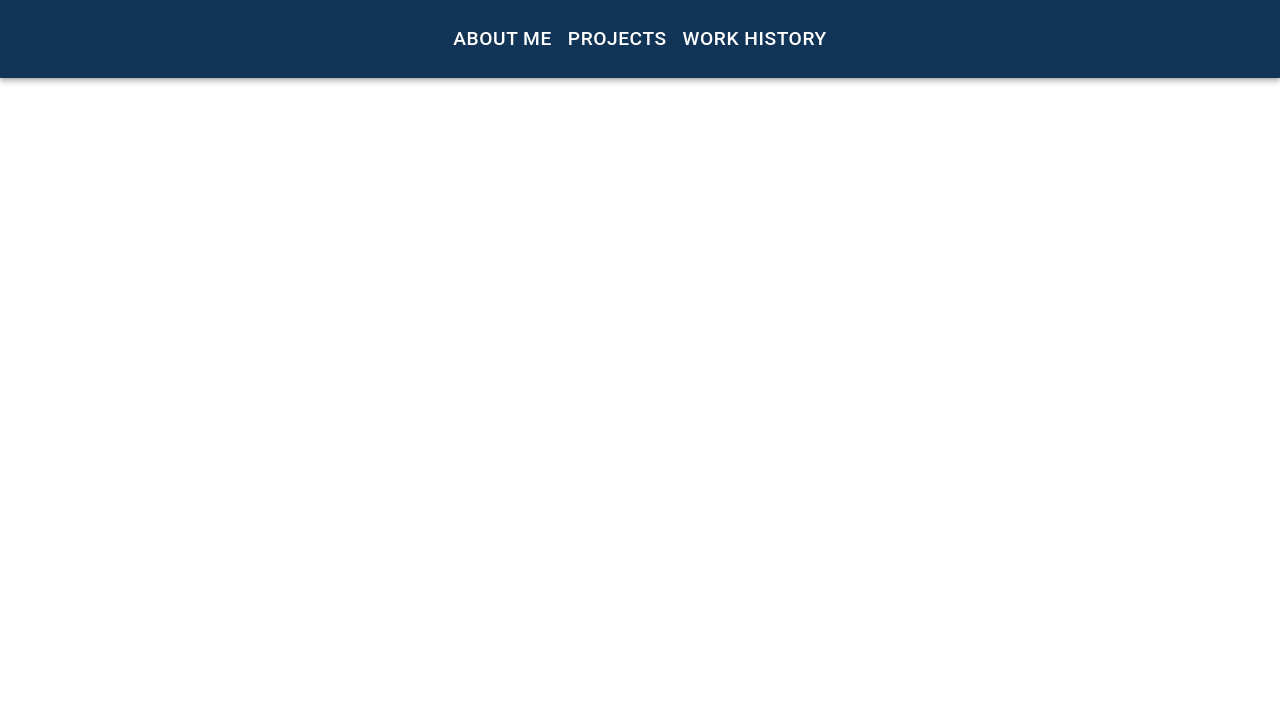
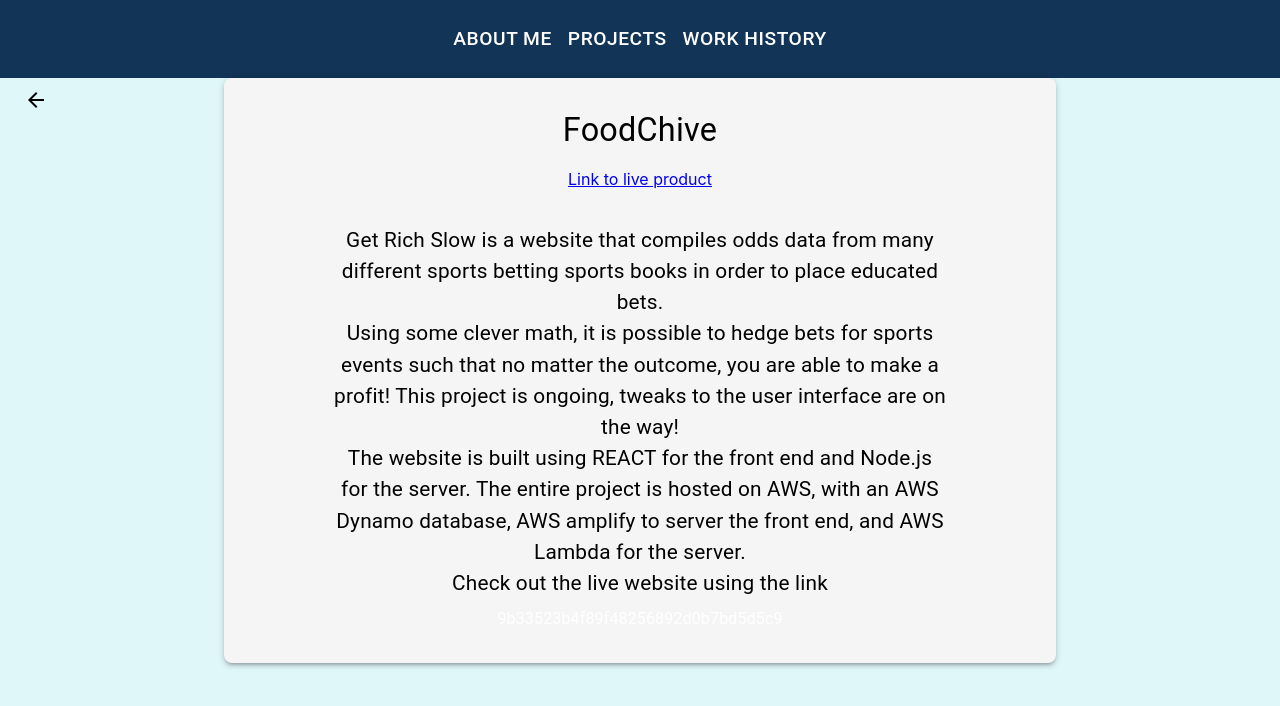
Before and after one commit to estevens2319/estevens2319.github.io, a React (Create React App) app in the folder eric_website/: page /Projects/Getrichslow in a window 1280 px wide. Shown: the top 706 px of the page. Built offline with nearby package versions, Linux system fonts and the light colour scheme; the HTML template or start-up script is replaced by a standard one.

Commit message:
added things

```diff
--- a/eric_website/src/App.js
+++ b/eric_website/src/App.js
@@ -9,6 +9,7 @@ import Asterix from './asterix';
 import DiffieHellman from './diffiehellman';
 import WitnessStatementProcessor from './witnessstatements';
 import FoodChive from './foodchive';
+import Getrichslow from './getrichslow';
 import Undisclosed from './undisclosed';
 import { ThemeProvider, createTheme, responsiveFontSizes } from '@mui/material/styles';
 
@@ -30,6 +31,7 @@ function App() {
               <Route path="/Projects/FoodChive" element={<FoodChive />} />
               <Route path="/Projects/DiffieHellman" element={<DiffieHellman />} />
               <Route path="/Projects/WitnessStatementProcessor" element={<WitnessStatementProcessor />} />
+              <Route path="/Projects/Getrichslow" element={<Getrichslow />} />
               <Route path="/Projects" element={<Projects />} />
               <Route path="/Work" element={<Work />} />
             </Routes>
--- /dev/null
+++ b/eric_website/src/getrichslow.js
@@ -0,0 +1,52 @@
+import './App.css';
+import Box from '@mui/material/Box';
+import Typography from '@mui/material/Typography';
+import { Link } from 'react-router-dom';
+import BackArrow from './backarrow';
+function Getrichslow() {
+    return (
+        <div className="FoodChive">
+            <BackArrow />
+            <Box
+                sx={{
+                    padding: 4,
+                    backgroundColor: '#f5f5f5',
+                    borderRadius: 2,
+                    boxShadow: 3,
+                    width: '60%',
+                    display: 'flex',
+                    flexDirection: 'column',
+                    alignItems: 'center',
+                    gap: 1,
+                }}
+            >
+                <Typography variant="h4" component="div" gutterBottom>
+                    FoodChive
+                </Typography>
+                <Link to="https://main.d357tcqgb48nwk.amplifyapp.com" target="_blank" rel="noopener noreferrer">
+                    Link to live product
+                </Link>
+
+                <br />
+                <Typography variant="body1" component="div" textAlign='center' fontSize='130%' width='80%'>
+                    Get Rich Slow is a website that compiles odds data from many different sports betting sports books in order to place educated bets.
+                    <br />
+                    Using some clever math, it is possible to hedge bets for sports events such that no matter the outcome, you are able to make a profit!
+                    This project is ongoing, tweaks to the user interface are on the way!
+                    <br />
+                    The website is built using REACT for the front end and Node.js for the server. The entire project is hosted on AWS, with an AWS Dynamo database,
+                    AWS amplify to server the front end, and AWS Lambda for the server.
+                    <br />
+                    Check out the live website using the link
+
+                </Typography>
+                <Typography color="white">
+                    9b33523b4f89f48256892d0b7bd5d5c9
+                </Typography>
+
+            </Box>
+        </div>
+    );
+}
+
+export default Getrichslow;
--- a/eric_website/src/projectlist.js
+++ b/eric_website/src/projectlist.js
@@ -4,7 +4,8 @@ const ProjectList = {
     "Diffie Hellman Example": "A simple implementation of the Diffie Hellman encryption scheme",
     "Witness Statement Processor": "A tool using ML to quickly process information in witness statements",
     "FoodChive": "A full stack, deployed web app for finding and saving food recipes",
-    "Undisclosed ML Project": "A personal project still in the development stages"
+    "Get Rich Slow": "A website for making educated sports bets",
+    "Undisclosed ML Project": "A personal project still in the development stages",
 };
 
 export default ProjectList
--- a/eric_website/src/projects.js
+++ b/eric_website/src/projects.js
@@ -7,12 +7,13 @@ import Typography from '@mui/material/Typography';
 import ButtonBase from '@mui/material/ButtonBase';
 import ProjectList from './projectlist';
 import { useNavigate } from 'react-router-dom';
-import foodchiveicon from './images/foodchiveicon.png'
-import keyicon from './images/keyicon.jpg'
-import asterixicon from './images/asterix.png'
-import witnessicon from './images/witnessstatement.png'
-import masonsicon from './images/masonsicon.png'
-import questionicon from './images/questionmark.jpg'
+import foodchiveicon from './images/foodchiveicon.png';
+import keyicon from './images/keyicon.jpg';
+import asterixicon from './images/asterix.png';
+import witnessicon from './images/witnessstatement.png';
+import masonsicon from './images/masonsicon.png';
+import PriceChangeIcon from '@mui/icons-material/PriceChange';
+import questionicon from './images/questionmark.jpg';
 function Projects() {
     const spacing = 8;
     const navigate = useNavigate();
@@ -38,6 +39,9 @@ function Projects() {
             case "Undisclosed ML Project":
                 path = 'Undisclosed';
                 break;
+            case "Get Rich Slow":
+                path = "Getrichslow";
+                break;
             default:
                 path = 'Projects';
                 break;
@@ -49,7 +53,7 @@ function Projects() {
     let images = {};
 
     Object.keys(ProjectList).forEach((key) => {
-        projectListJson[key]= ProjectList[key];
+        projectListJson[key] = ProjectList[key];
     });
 
     images["FoodChive"] = foodchiveicon;
@@ -57,7 +61,8 @@ function Projects() {
     images["Asterix's Store"] = asterixicon;
     images["Diffie Hellman Example"] = keyicon;
     images["Witness Statement Processor"] = witnessicon;
-    images["Undisclosed ML Project"] = questionicon
+    images["Undisclosed ML Project"] = questionicon;
+    images["Get Rich Slow"] = PriceChangeIcon;
     return (
         <div className="projects">
             <h2>This is a page of past and present projects I am proud of</h2>
@@ -95,7 +100,7 @@ function Projects() {
                                         >
                                             <img
                                                 src={images[value]}
-                                                style={{ marginBottom: 10, maxHeight:'30%', objectFit: 'cover' }}
+                                                style={{ marginBottom: 10, maxHeight: '30%', objectFit: 'cover' }}
                                                 alt={value}
                                             />
                                             <Typography variant="h6" component="div">
--- a/eric_website/src/work.js
+++ b/eric_website/src/work.js
@@ -38,7 +38,7 @@ function Work() {
 
                         <Typography variant="body1" component="div" textAlign='left' fontSize='110%' marginLeft='10%' width='80%'>
                             <Typography fontSize='130%' textAlign='left' fontWeight='bold'>
-                                AI Trainer {"(2023 - Present)"}
+                                AI Trainer {"(Contract) (2023 - Present)"}
                             </Typography>
                             <Typography fontSize='110%' fontStyle='italic' textAlign='left'>
                                 Data Annotation Tech, New York, NY
```
Lines whose indentation alone changed are shown as unchanged.
